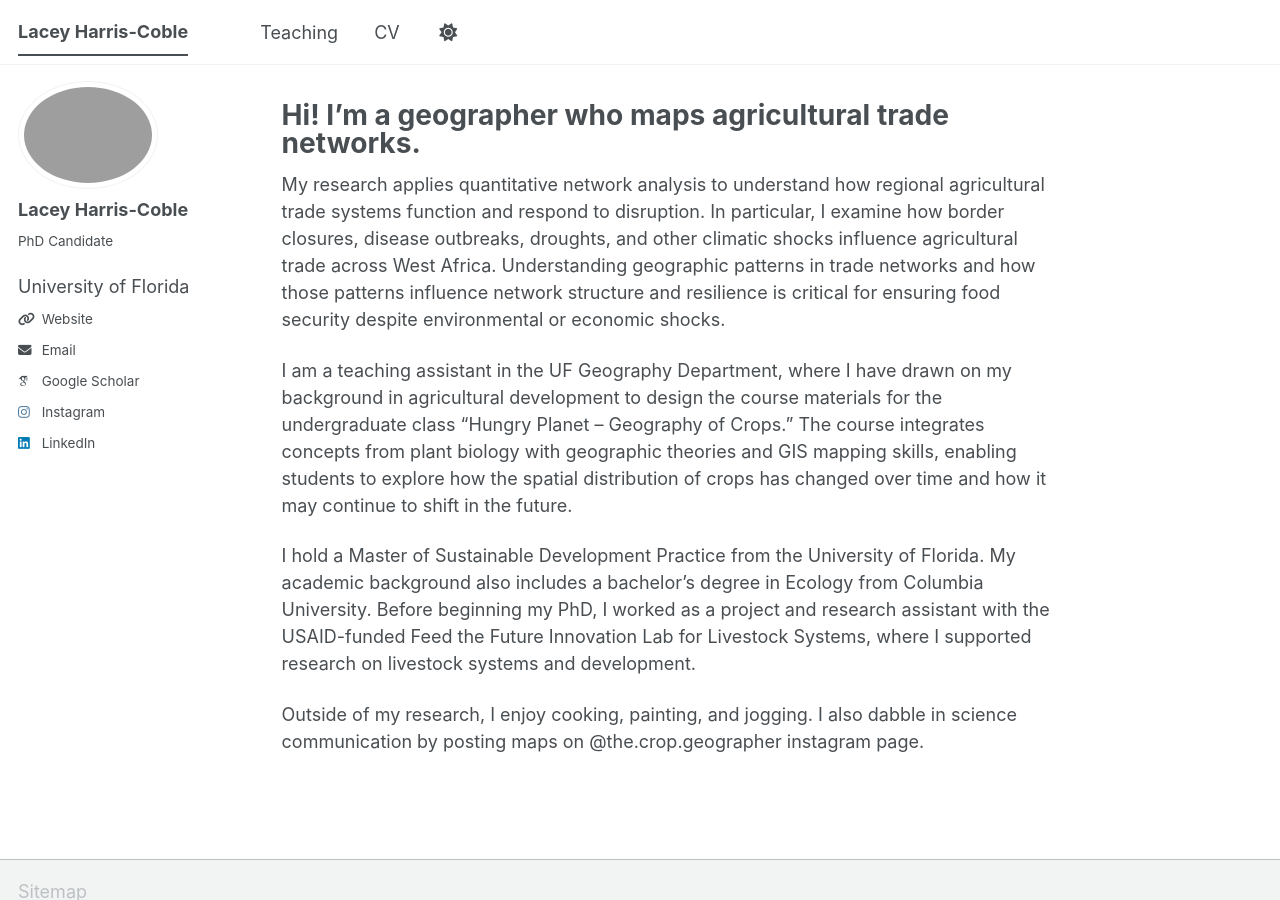
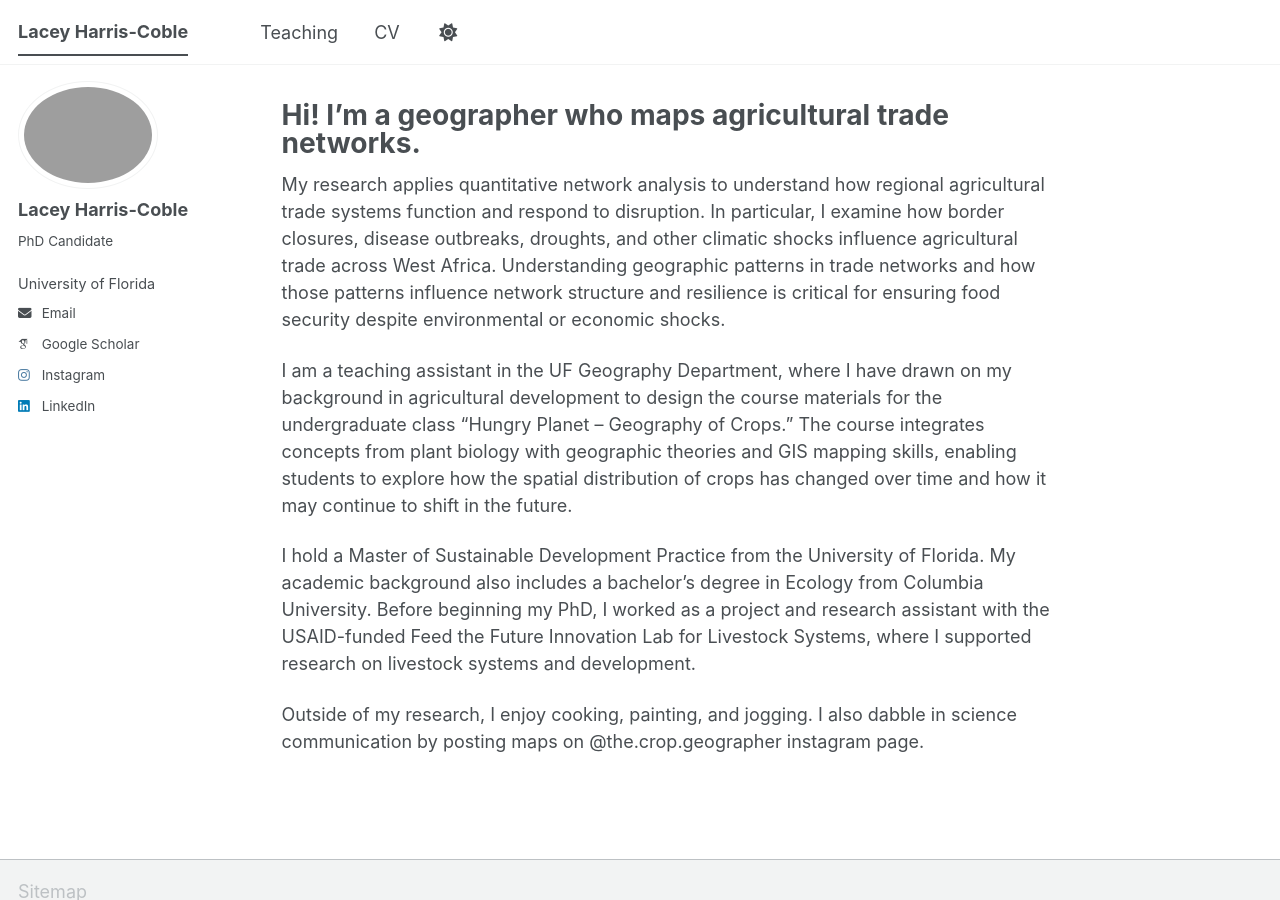
Before and after one commit to lharriscoble/lharriscoble.github.io, a Jekyll site: the page built from _pages/about.md, in a window 1280 px wide and 900 px high. Built offline with Jekyll 4.4.1, drawn with Linux system fonts in a browser that asks for light colours; some web fonts are replaced; a script bundle is joined from its source files by our own code; library files that are not in the unit come from our copies.

Commit message:
Update author-profile.html

```diff
--- a/_includes/author-profile.html
+++ b/_includes/author-profile.html
@@ -29,12 +29,9 @@
       {% endif %}
       {% if author.employer %}
   <div class="author__employer">
-    <a href="{{ author.uri }}">{{ author.employer }}</a>
+    <a href="{{ author.uri }}"style="font-size: 0.8em;">{{ author.employer }}</a>
   </div>
 {% endif %}
-      {% if author.uri %}
-        <li><a href="{{ author.uri }}"><i class="fas fa-fw fa-link icon-pad-right" aria-hidden="true"></i>{{ site.data.ui-text[site.locale].website_label | default: "Website" }}</a></li>
-      {% endif %}
       {% if author.email %}
         <li><a href="mailto:{{ author.email }}"><i class="fas fa-fw fa-envelope icon-pad-right" aria-hidden="true"></i>{{ site.data.ui-text[site.locale].email_label | default: "Email" }}</a></li>
       {% endif %}
```
